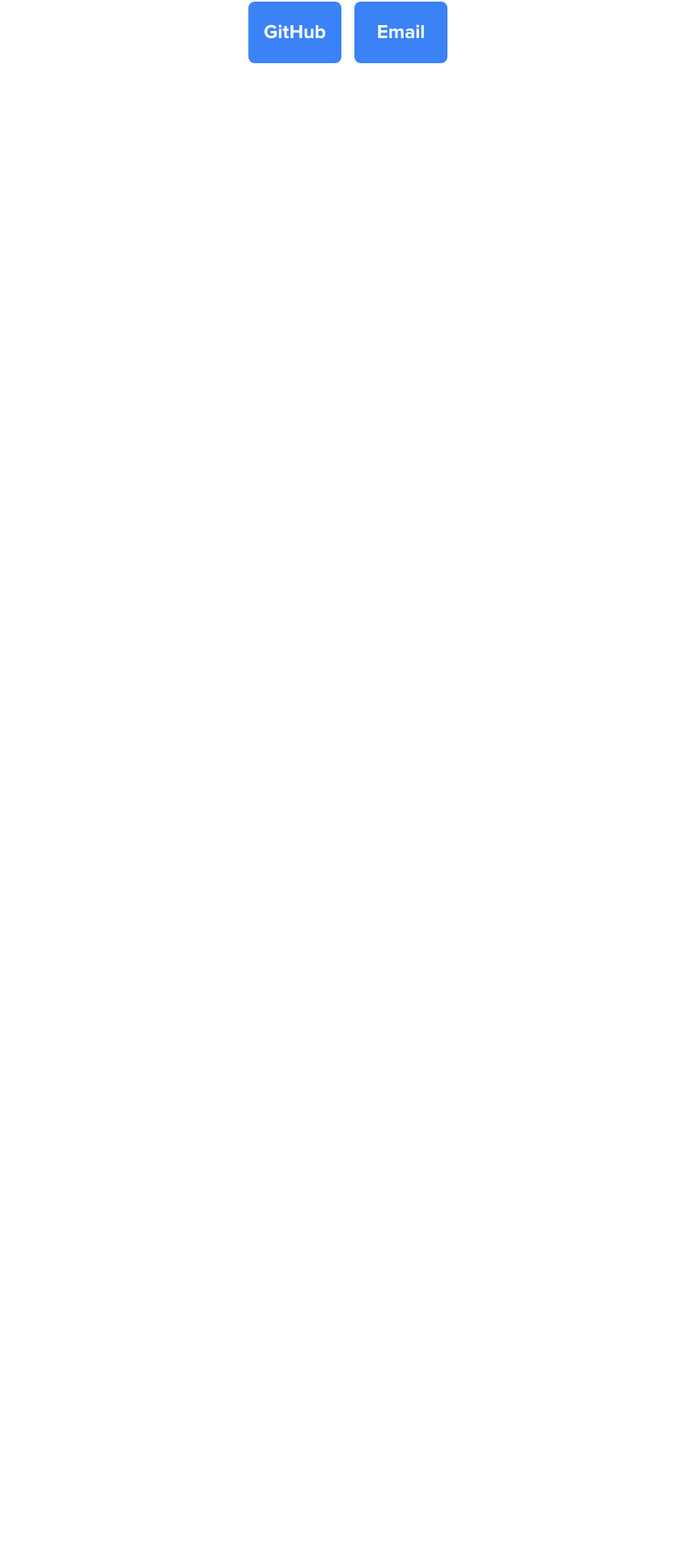
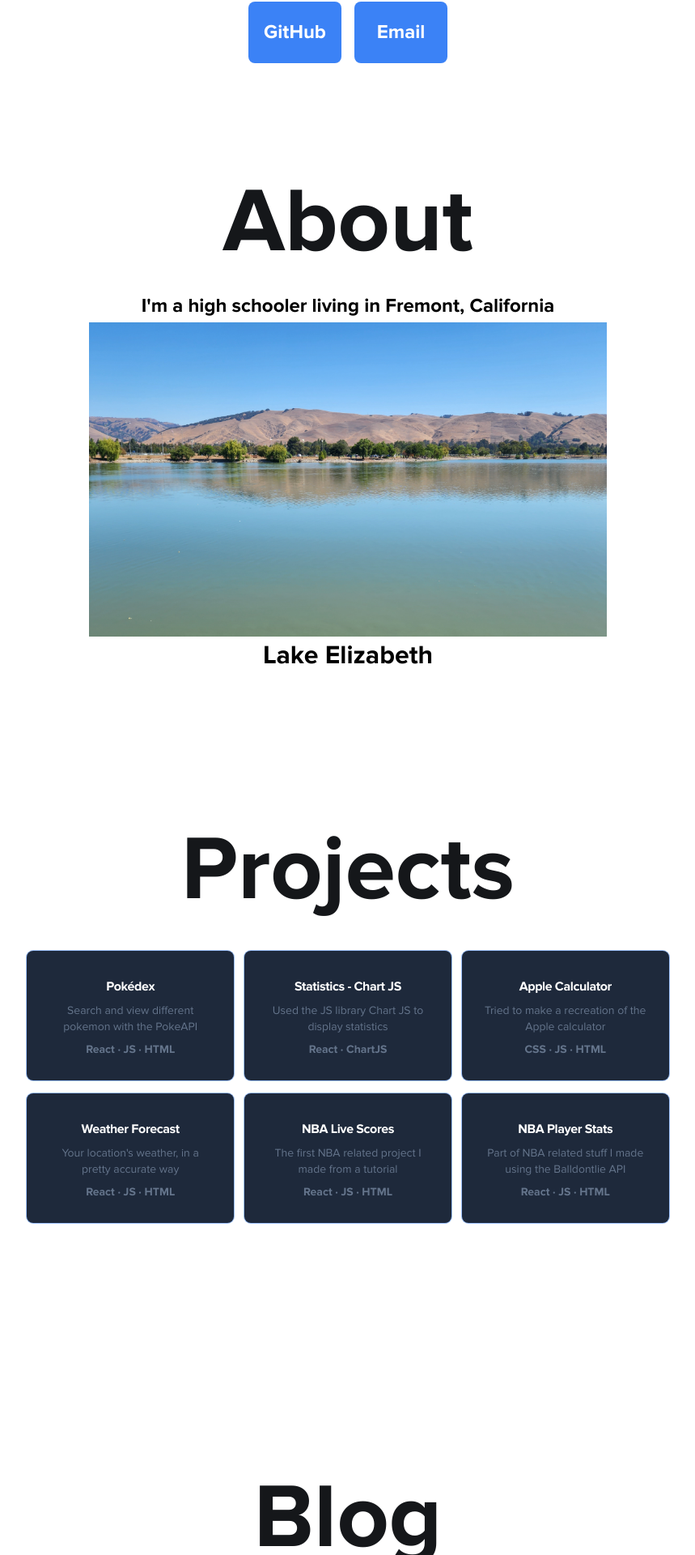
Before and after one commit to kach0w/rate-my-aps, a Next.js app: page / in a window 1280 px wide. Shown: the part 569-2489 px from the top of the page at 81% size, without its empty margins (210-1069 px from the left). Before the commit the page ends 800 px from the top, so only its background shows below. Built offline with nearby package versions, Linux system fonts and the light colour scheme.

Commit message:
added about, projects, blog, and footer to index

```diff
--- /dev/null
+++ b/components/About.js
@@ -0,0 +1,20 @@
+import React from 'react';
+import Image from 'next/image';
+import fremont from '../assets/fremont.jpg';
+
+const About = () => {
+  return (
+    <div className='pt-[4vh] justify-center text-center h-[100vh] w-[100vw]'>
+        <div className='pt-5'>
+            <h1 id="about" className='font-serif font-bold text-[7em] text-[#15171a]'>About</h1>
+        </div>
+        <h2 className='font-serif font-bold text-[1.5rem] leading-10'>I'm a high schooler living in Fremont, California</h2>
+        <div className='flex w-[50vw] mx-auto text-center'>
+            <Image src={fremont} alt="fremont" />
+        </div>
+        <p className='font-serif text-[2rem] font-bold'>Lake Elizabeth</p>
+    </div>
+  )
+}
+
+export default About
--- /dev/null
+++ b/components/Blog.js
@@ -0,0 +1,24 @@
+import React from 'react'
+
+const Blog = () => {
+  return (
+    <div className='pt-[4vh] justify-center text-center h-[100vh] w-[100vw]'>
+        <div className='pt-5'>
+            <h1 id="about" className='font-serif font-bold text-[7em] text-[#15171a]'>Blog</h1>
+        </div>
+        <div className='mx-auto w-[50vw] h-[50vh] rounded-lg border-5 border-black p-5 bg-white drop-shadow-lg font-serif font-normal text-[2rem]'>
+            <h2 className='font-serif font-bold'>Statistics</h2>
+            <h2 className='font-serif font-normal text-[1rem]'>Sep 4, 2022</h2>
+            <div className='pb-[2vh] pt-[2vh]'>
+                Sorry, I haven't posted here in a while. I was still working on more Github projects over the summer but I forgot to update what I've done here. Anyways, school started and in my stats class because we were only going to start using calculators next week I wanted to make something to graph and display data...
+            </div>
+            <a className='bg-[#3b82f6] rounded-lg text-white mt-[2vh] hover:bg-[#0a5adb] p-3' href="/blog/statistics">Read more</a>
+        </div>
+        <div className='text-[2rem] mt-4 hover:text-slate-500'>
+            <a href="/blog"><u>More Blog Posts</u></a>
+        </div>
+    </div>
+  )
+}
+
+export default Blog
--- /dev/null
+++ b/components/Footer.js
@@ -0,0 +1,17 @@
+import React from 'react'
+
+const Footer = () => {
+  return (
+    <div className='h-[16vh] bg-[#3b82f6] content-center justify-center align-middle text-white text-3xl font-bold'>
+        <div class="float-left ml-[15vw] mt-[5vh] align-middle hover:text-slate-300">
+            <p>Fremont, California</p>
+        </div>
+        <div class="float-right mr-[15vw] mt-[5vh]  hover:text-slate-300">
+            <a className='hover:text-slate-300' href="https://github.com/kach0w"><i class="fab fa-github"></i> GitHub · </a>
+            <a className=' hover:text-slate-300' href="mailto:kachow@duck.com"><i class="fa-solid fa-envelope"></i> Email</a>
+        </div>
+    </div>
+  )
+}
+
+export default Footer
--- a/components/Main.js
+++ b/components/Main.js
@@ -9,7 +9,7 @@
 
 const Main = () => {
   return (
-    <div className='justify-center pt-[1vh] h-s[creen] w-screen md:pt-[1vh]  h-[screen] md:h-[screen]   overflow-hidden'>
+    <div className='z-0 justify-center mt-1vh pb-5 w-screen md:pt-[1vh]  h-[screen] md:h-[screen]   overflow-hidden'>
       <div className='h-6/12 px-50 font-bold justify-center text-center'>
         <h1 className='font-serif font-bold text-[7em] text-[#15171a] leading-none'>kach0w</h1>
       </div>
--- a/components/Navbar.js
+++ b/components/Navbar.js
@@ -1,4 +1,6 @@
 import React from 'react';
+import Link from 'next/link';
+
 import { FontAwesomeIcon } from "@fortawesome/react-fontawesome";
 
 import {
@@ -9,16 +11,33 @@
 const Navbar = () => {
   return (
     <div className='justify-center content-center text-center m-x-auto'>
-        <div className='flex text-[1.5rem] pt-5 space-x-20 h-15 bg-grey text-center justify-center content-center align-middle z-3 font-serif '>
+        <div className='z-0 flex text-[1.5rem] pt-5 space-x-20 h-15 bg-grey text-center justify-center content-center align-middle z-3 font-serif '>
             <a href="https://kach0w.com">Home</a>
-            <a href="https://kach0w.com/about">About</a>
-            <div className=' '>
-                Projects <FontAwesomeIcon
+            {/* <Link href="#About">
+              About
+            </Link> */}
+            <a href="#about">About</a>
+            <Link href="#Projects">
+              Projects
+            </Link>
+            {/* <div className='group justify-center'>
+                  Projects <FontAwesomeIcon
                   icon={faChevronDown}
                   style={{ fontSize: 19, color: "black" }}
                 />
-            </div>
-            <a href="https://kach0w.com/blog">Blog</a>
+                <div >
+                    <ul className='hidden bg-[#3b82f6] z-50 rounded p-3 right-x-px text-[white] text-[1rem]  group-hover:block absolute'>
+                        <li><a href="https://github.com/kach0w/Youtube-Playlist-Maker">Youtube Playlist Maker</a></li>
+                        <li><a href="https://pokedex.kachow.me">Pokédex</a></li>
+                        <li><a href="https://github.com/kach0w/GimickyMessenger">Gimicky Messenger</a></li>
+                        <li><a href="https://kachow.me/Weather/weather">Weather Forecast</a></li>
+                        <li><a href="/Calculator/calculator">Apple Calculator</a></li>
+                        <li><a href="https://scores.kachow.me">NBA Live Scores</a></li>
+                        <li><a href="https://stats.kachow.me">NBA Player Stats</a></li>
+                    </ul>
+                </div>
+            </div> */}
+            <a href="https://kach0w.com/#blog">Blog</a>
 
         </div>
     </div>
--- /dev/null
+++ b/components/Projects.js
@@ -0,0 +1,75 @@
+import React from 'react'
+
+const Projects = () => {
+  return (
+    <div className='pt-[4vh] justify-center text-center h-[100vh] w-[100vw]'>
+        <div className='pt-5'>
+            <h1 id="about" className='font-serif font-bold text-[7em] text-[#15171a]'>Projects</h1>
+        </div>
+       <div className='grid mx-auto w-[64vw] pl-[1vw] grid-cols-3 space-y-4'>
+            {/* Project 1 */}
+            <a href="https://pokedex.kachow.me">
+                <div className='bg-slate-800 rounded-lg px-6 py-8 mt-4 ring-1 w-[20vw] h-[20vh] hover:bg-slate-900'>
+                    <h2 class="text-white text-base tracking-tight font-black">Pokédex</h2>
+                    <p class="text-slate-500 mt-2 text-sm">
+                        Search and view different pokemon with the PokeAPI
+                    </p>
+                    <p class="text-slate-500 font-bold mt-2 text-sm">React · JS · HTML</p>
+                </div>
+            </a>
+            {/* Project 2 */}
+            <a href="https://kach0w-statistics.herokuapp.com/">
+                <div className='bg-slate-800 rounded-lg px-6 py-8 ring-1 w-[20vw] h-[20vh] hover:bg-slate-900'>
+                    <h2 class="text-white text-base tracking-tight font-black">Statistics - Chart JS</h2>
+                    <p class="text-slate-500 mt-2 text-sm">
+                        Used the JS library Chart JS to display statistics
+                    </p>
+                    <p class="text-slate-500 font-bold mt-2 text-sm">React · ChartJS</p>
+                </div>
+            </a>
+            {/* Project 3 */}
+            <a href="https://kachow.me/Calculator/calculator">
+                <div className='bg-slate-800 rounded-lg px-6 py-8 ring-1 w-[20vw] h-[20vh] hover:bg-slate-900'>
+                    <h2 class="text-white text-base tracking-tight font-black">Apple Calculator</h2>
+                    <p class="text-slate-500 mt-2 text-sm">
+                        Tried to make a recreation of the Apple calculator
+                    </p>
+                    <p class="text-slate-500 font-bold mt-2 text-sm">CSS · JS · HTML</p>
+                </div>
+            </a>
+            {/* Project 4 */}
+            <a href="https://kachow.me/Weather/weather">
+                <div className='bg-slate-800 rounded-lg px-6 py-8 ring-1 w-[20vw] h-[20vh] hover:bg-slate-900'>
+                    <h2 class="text-white text-base tracking-tight font-black">Weather Forecast</h2>
+                    <p class="text-slate-500 mt-2 text-sm">
+                        Your location's weather, in a pretty accurate way
+                    </p>
+                    <p class="text-slate-500 font-bold mt-2 text-sm">React · JS · HTML</p>
+                </div>
+            </a>
+            {/* Project 5 */}
+            <a href="https://scores.kachow.me">
+                <div className='bg-slate-800 rounded-lg px-6 py-8 ring-1 w-[20vw] h-[20vh] hover:bg-slate-900'>
+                    <h2 class="text-white text-base tracking-tight font-black">NBA Live Scores</h2>
+                    <p class="text-slate-500 mt-2 text-sm">
+                        The first NBA related project I made from a tutorial
+                    </p>
+                    <p class="text-slate-500 font-bold mt-2 text-sm">React · JS · HTML</p>
+                </div>
+            </a>
+            {/* Project 6 */}
+            <a  href="https://stats.kachow.me">
+                <div className='bg-slate-800 rounded-lg px-6 py-8 ring-1 w-[20vw] h-[20vh] hover:bg-slate-900'>
+                    <h2 class="text-white text-base tracking-tight font-black">NBA Player Stats</h2>
+                    <p class="text-slate-500 mt-2 text-sm">
+                        Part of NBA related stuff I made using the Balldontlie API
+                    </p>
+                    <p class="text-slate-500 font-bold mt-2 text-sm">React · JS · HTML</p>
+                </div>
+            </a>
+       </div>
+    </div>
+  )
+}
+
+export default Projects
--- a/next.config.js
+++ b/next.config.js
@@ -5,5 +5,5 @@
 
 module.exports = {
   nextConfig,
-  optimizeFonts: false,
+  // optimizeFonts: false,
 }
--- /dev/null
+++ b/pages/blog.js
@@ -0,0 +1,9 @@
+import React from 'react'
+
+const blog = () => {
+  return (
+    <div>blog</div>
+  )
+}
+
+export default blog
--- a/pages/index.js
+++ b/pages/index.js
@@ -3,8 +3,12 @@
 import styles from '../styles/Home.module.css'
 import Script from 'next/script';
 
+import Navbar from '../components/Navbar';
 import Main from '../components/Main';
-import Navbar from '../components/Navbar';
+import About from '../components/About';
+import Projects from '../components/Projects';
+import Blog from '../components/Blog';
+import Footer from '../components/footer'
 
 export default function Home() {
   return (
@@ -20,9 +24,14 @@
       {/* Main */}
       <Main />
       {/* About */}
+      <About />
       {/* Projects */}
+      <Projects />
       {/* Blog */}
+      <Blog />
       {/* Footer */}
+      <Footer />
     </div>
+
   )
 }
--- a/styles/globals.css
+++ b/styles/globals.css
@@ -9,6 +9,8 @@
   padding: 0;
   margin: 0;
   font-family: "Proxima Nova", sans-serif;
+  overflow-x: hidden;
+
   /* font-weight: 900; */
 }
 
```
Also changed, not shown: assets/fremont.jpg (added).
